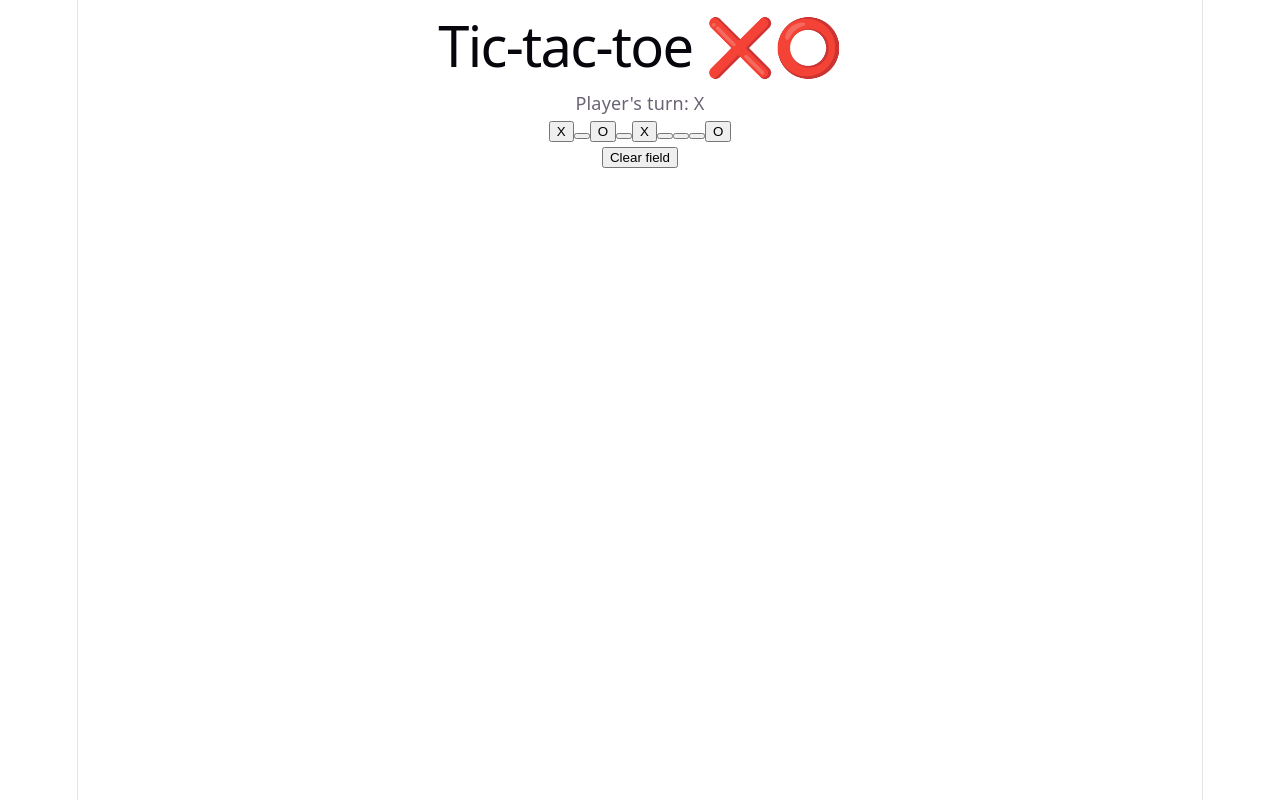
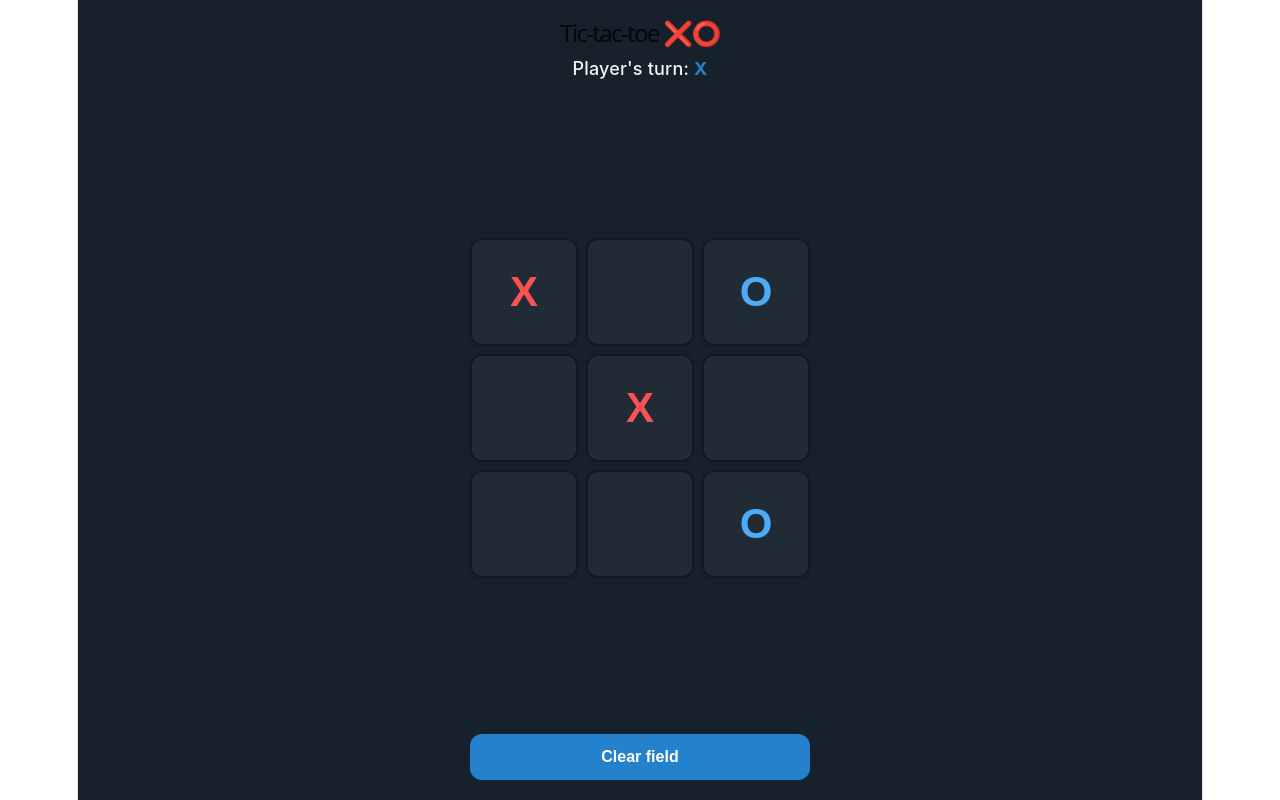
Before and after one commit to pchchv/tic-tac-toe-telegram-mini-app, a React (Vite) app in the folder frontend/: page / in a window 1280 px wide. Built offline with nearby package versions, Linux system fonts and the light colour scheme; what @telegram-apps/sdk-react would draw is missing.

Commit message:
feat: update styles

```diff
--- a/frontend/src/App.css
+++ b/frontend/src/App.css
@@ -1,184 +1,116 @@
-.counter {
-  font-size: 16px;
-  padding: 5px 10px;
-  border-radius: 5px;
-  color: var(--accent);
-  background: var(--accent-bg);
-  border: 2px solid transparent;
-  transition: border-color 0.3s;
-  margin-bottom: 24px;
-
-  &:hover {
-    border-color: var(--accent-border);
-  }
-  &:focus-visible {
-    outline: 2px solid var(--accent);
-    outline-offset: 2px;
-  }
+:root {
+  --tg-theme-bg-color: #17212b;
+  --tg-theme-text-color: #f5f5f5;
+  --tg-theme-button-color: #2481cc;
+  --tg-theme-button-text-color: #ffffff;
+  --cell-bg: #202b36;
+  --cell-border: #101921;
 }
 
-.hero {
-  position: relative;
-
-  .base,
-  .framework,
-  .vite {
-    inset-inline: 0;
-    margin: 0 auto;
+/* Base container sized for the Telegram screen */
+.app-container {
+  display: flex;
+  flex-direction: column;
+  align-items: center;
+  justify-content: space-between;
+  min-height: 100vh;
+  padding: 20px;
+  box-sizing: border-box;
+  font-family: -apple-system, BlinkMacSystemFont, 'Segoe UI', Roboto, Helvetica, Arial, sans-serif;
+  background-color: var(--tg-theme-bg-color);
+  color: var(--tg-theme-text-color);
 }
 
-  .base {
-    width: 170px;
-    position: relative;
-    z-index: 0;
+.app-header {
+  text-align: center;
+  margin-bottom: 20px;
 }
 
-  .framework,
-  .vite {
-    position: absolute;
+.app-header h1 {
+  font-size: 24px;
+  margin: 0 0 10px 0;
 }
 
-  .framework {
-    z-index: 1;
-    top: 34px;
-    height: 28px;
-    transform: perspective(2000px) rotateZ(300deg) rotateX(44deg) rotateY(39deg)
-      scale(1.4);
+.status-turn {
+  font-size: 18px;
+  font-weight: 500;
 }
 
-  .vite {
-    z-index: 0;
-    top: 107px;
-    height: 26px;
-    width: auto;
-    transform: perspective(2000px) rotateZ(300deg) rotateX(40deg) rotateY(39deg)
-      scale(0.8);
-  }
+.status-turn span {
+  font-weight: bold;
+  color: var(--tg-theme-button-color);
 }
 
-#center {
+/* Game area with a width constraint */
+.game-zone {
+  width: 100%;
+  max-width: 340px;
+  aspect-ratio: 1 / 1;
   display: flex;
-  flex-direction: column;
-  gap: 25px;
-  place-content: center;
-  place-items: center;
-  flex-grow: 1;
-
-  @media (max-width: 1024px) {
-    padding: 32px 20px 24px;
-    gap: 18px;
-  }
+  align-items: center;
+  justify-content: center;
 }
 
-#next-steps {
-  display: flex;
-  border-top: 1px solid var(--border);
-  text-align: left;
-
-  & > div {
-    flex: 1 1 0;
-    padding: 32px;
-    @media (max-width: 1024px) {
-      padding: 24px 20px;
-    }
+/* Grid 3х3 */
+.board {
+  display: grid;
+  grid-template-columns: repeat(3, 1fr);
+  grid-template-rows: repeat(3, 1fr);
+  gap: 8px;
+  width: 100%;
+  height: 100%;
 }
 
-  .icon {
-    margin-bottom: 16px;
-    width: 22px;
-    height: 22px;
+/* Cell styles */
+.cell {
+  background-color: var(--cell-bg);
+  border: 2px solid var(--cell-border);
+  border-radius: 12px;
+  font-size: 42px;
+  font-weight: bold;
+  display: flex;
+  align-items: center;
+  justify-content: center;
+  cursor: pointer;
+  user-select: none;
+  transition: background-color 0.2s, transform 0.1s;
+  -webkit-tap-highlight-color: transparent;
 }
 
-  @media (max-width: 1024px) {
-    flex-direction: column;
-    text-align: center;
-  }
+.cell:active {
+  transform: scale(0.95);
+  background-color: #283645;
 }
 
-#docs {
-  border-right: 1px solid var(--border);
-
-  @media (max-width: 1024px) {
-    border-right: none;
-    border-bottom: 1px solid var(--border);
-  }
+/* Different colors for X and O */
+.cell-x {
+  color: #fa5252;
 }
 
-#next-steps ul {
-  list-style: none;
-  padding: 0;
-  display: flex;
-  gap: 8px;
-  margin: 32px 0 0;
-
-  .logo {
-    height: 18px;
+.cell-o {
+  color: #4dabf7;
 }
 
-  a {
-    color: var(--text-h);
-    font-size: 16px;
-    border-radius: 6px;
-    background: var(--social-bg);
-    display: flex;
-    padding: 6px 12px;
-    align-items: center;
-    gap: 8px;
-    text-decoration: none;
-    transition: box-shadow 0.3s;
-
-    &:hover {
-      box-shadow: var(--shadow);
-    }
-    .button-icon {
-      height: 18px;
-      width: 18px;
-    }
+/* Reset button */
+.app-footer {
+  width: 100%;
+  max-width: 340px;
+  margin-top: 20px;
 }
 
-  @media (max-width: 1024px) {
-    margin-top: 20px;
-    flex-wrap: wrap;
-    justify-content: center;
-
-    li {
-      flex: 1 1 calc(50% - 8px);
+.reset-btn {
+  width: 100%;
+  padding: 14px;
+  font-size: 16px;
+  font-weight: 600;
+  border: none;
+  border-radius: 12px;
+  background-color: var(--tg-theme-button-color);
+  color: var(--tg-theme-button-text-color);
+  cursor: pointer;
+  transition: opacity 0.2s;
 }
 
-    a {
-      width: 100%;
-      justify-content: center;
-      box-sizing: border-box;
+.reset-btn:active {
+  opacity: 0.8;
 }
-  }
-}
-
-#spacer {
-  height: 88px;
-  border-top: 1px solid var(--border);
-  @media (max-width: 1024px) {
-    height: 48px;
-  }
-}
-
-.ticks {
-  position: relative;
-  width: 100%;
-
-  &::before,
-  &::after {
-    content: '';
-    position: absolute;
-    top: -4.5px;
-    border: 5px solid transparent;
-  }
-
-  &::before {
-    left: 0;
-    border-left-color: var(--border);
-  }
-  &::after {
-    right: 0;
-    border-right-color: var(--border);
-  }
-}
```
Lines whose indentation alone changed are shown as unchanged.
